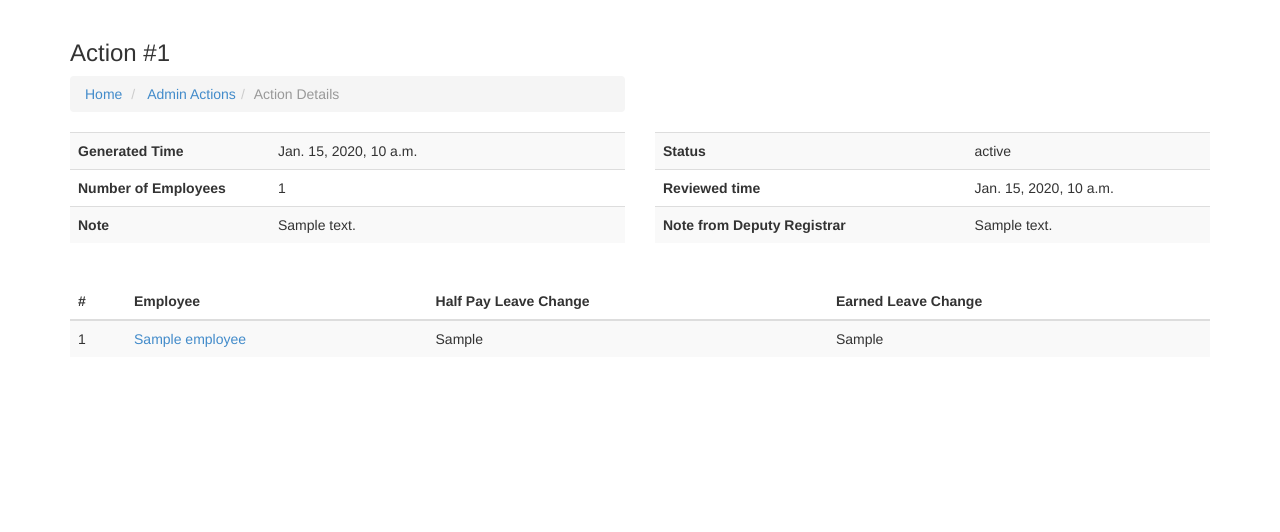
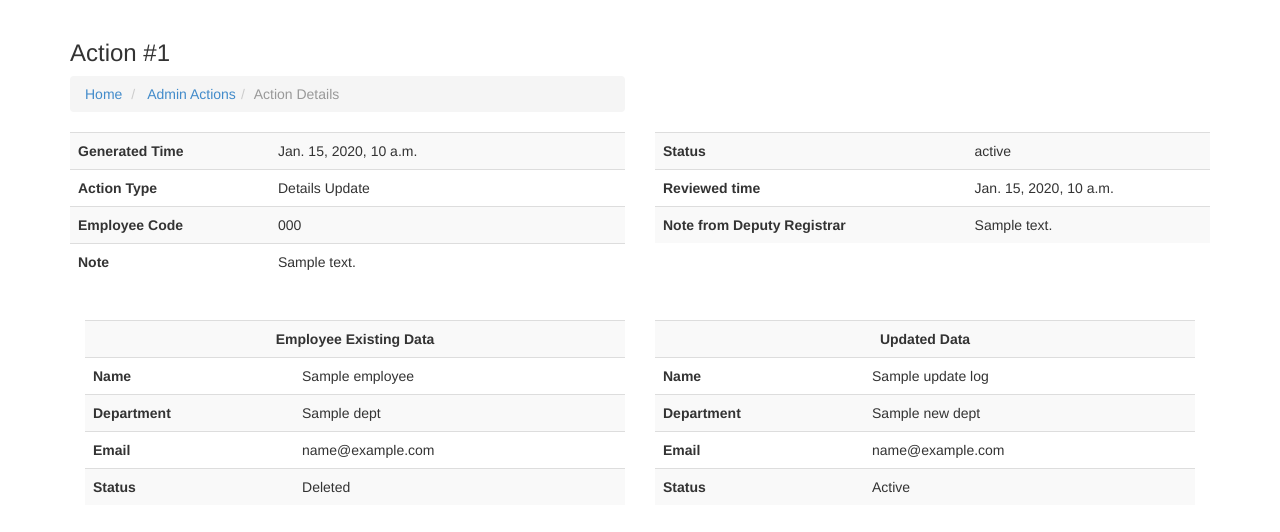
Before and after one commit to xaneem/lms, a Django app: template leave/templates/leave/action.html in a window 1280 px wide. Shown: the part 52-584 px from the top of the page. Run offline with Django 3.2, Linux system fonts and the light colour scheme; the template is opened without the code that fills it: most values are stand-ins (such as "Sample title", 1, 10 or a date in 2020); some libraries are stand-ins or nearby versions.

Commit message:
Change in actions view

```diff
--- a/leave/admin.py
+++ b/leave/admin.py
@@ -1,5 +1,5 @@
 from django.contrib import admin
-from leave.models import Employee,Application,TransactionLog,ApplicationLog,Action,Department
+from leave.models import Employee,Application,TransactionLog,ApplicationLog,Action,Department,EmployeeUpdateLog
 # Register your models here.
 from django.contrib.auth.admin import UserAdmin
 from django.contrib.auth.models import User
@@ -19,6 +19,8 @@ admin.site.register(TransactionLog)
 admin.site.register(ApplicationLog)
 admin.site.register(Action)
 admin.site.register(Department)
+admin.site.register(EmployeeUpdateLog)
+
 
 
 # Define a new User admin
--- a/leave/models.py
+++ b/leave/models.py
@@ -86,7 +86,7 @@ class Employee(models.Model):
 		return True
 
 class EmployeeUpdateLog(models.Model):
-	action=models.ForeignKey('Action')
+	action=models.OneToOneField('Action',related_name='update_log')
 	employee=models.ForeignKey('Employee')
 	is_new=models.BooleanField(default=False)
 	new_name = models.CharField(max_length=100)
--- a/leave/templates/leave/action.html
+++ b/leave/templates/leave/action.html
@@ -31,9 +31,25 @@
                         <td>{{action.time_generated}}</td>
                     </tr>
                     <tr>
+                        <th>Action Type</th>
+                        <td>{% if action.is_leave %}
+                                    Leave Credit/Debit
+                                {% else %}
+                                    Details Update
+                                {% endif %}
+                        </td>
+                    </tr>
+                    {% if action.is_leave %}
+                    <tr>
                         <th style="width:200px;">Number of Employees </th>
                         <td>{{action.count}}</td>
                     </tr>
+                    {% else %}
+                    <tr>
+                        <th style="width:200px;">Employee Code </th>
+                        <td>{{action.update_log.employee.code}}</td>
+                    </tr>
+                    {% endif %}
                     <tr>
                         <th> Note</th>
                         <td>{{action.note}}</td>
@@ -79,6 +95,7 @@
             {% endif %}
         </div>
     </div>
+    {% if action.is_leave %}
     <table class="table table-hover table-striped">
         <thead>
             <tr>
@@ -112,6 +129,77 @@
             {% endif %}
         </tbody>
     </table>
+    {% else %}
+        <div class="col-sm-6">
+            <table class="table table-striped">
+                <tbody>
+                    <tr>
+                        <th colspan="2" class="text-center">Employee Existing Data</th>
+                    </tr>
+                    <tr>
+                        <th>Name</th>
+                        <td>{{ action.update_log.employee.name }} </td>
+
+                    </tr>
+                    <tr>
+                        <th>Department</th>
+                        <td>{{  action.update_log.employee.dept.name }} </td>
+
+                    </tr>
+                    <tr>
+                        <th>Email</th>
+                        <td>{{ action.update_log.employee.email }} </td>
+
+                    </tr>
+
+                    <tr>
+                        <th>Status</th>
+                        <td>{% if action.update_log.employee.is_active %}
+                                Active
+                            {% else %}
+                                Deleted
+                            {% endif %}
+                        </td>
+                    </tr>
+                </tbody>
+            </table>
+        </div>
+        <div class="col-sm-6">
+            <table class="table table-striped">
+                <tbody>
+                    <tr>
+                        <th colspan="2" class="text-center">Updated Data</th>
+                    </tr>
+                    <tr>
+                        <th>Name</th>
+                        <td>{{ action.update_log.new_name }} </td>
+
+                    </tr>
+                    <tr>
+                        <th>Department</th>
+                        <td>{{  action.update_log.new_dept.name }} </td>
+
+                    </tr>
+                    <tr>
+                        <th>Email</th>
+                        <td>{{ action.update_log.new_email }} </td>
+
+                    </tr>
+
+                    <tr>
+                        <th>Status</th>
+                        <td>{% if action.update_log.new_is_active %}
+                                Active
+                            {% else %}
+                                Deleted
+                            {% endif %}
+                        </td>
+                    </tr>
+                </tbody>
+            </table>
+        </div>
+
+    {% endif %}
 
 {% endblock container %}
 {% block script %}
```
Also changed, not shown: db.sqlite3, leave/migrations/0007_auto_20140928_0113.py (added), leave/migrations/0008_auto_20140928_0114.py (added).
